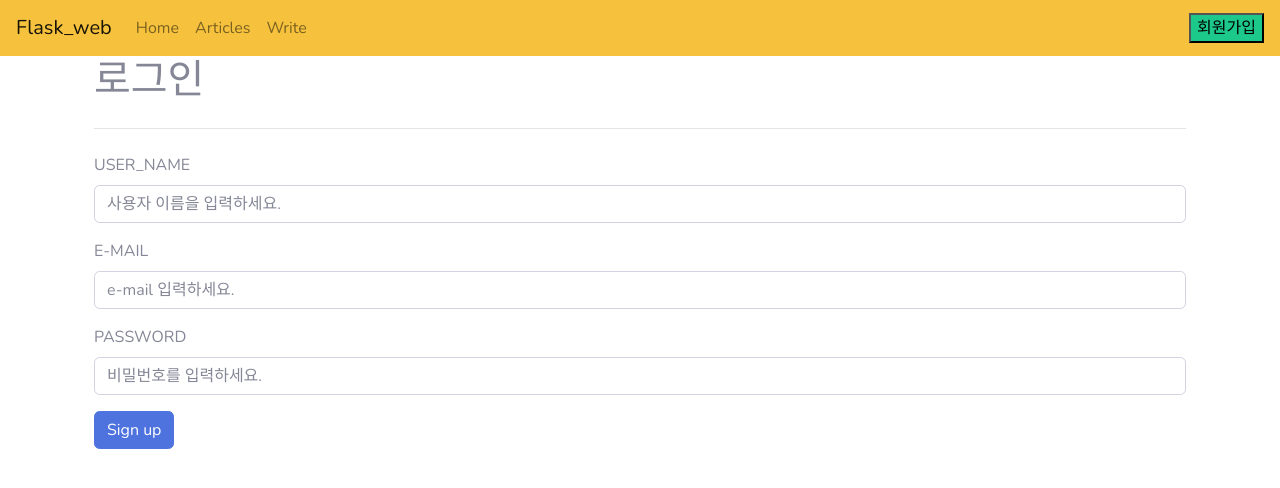
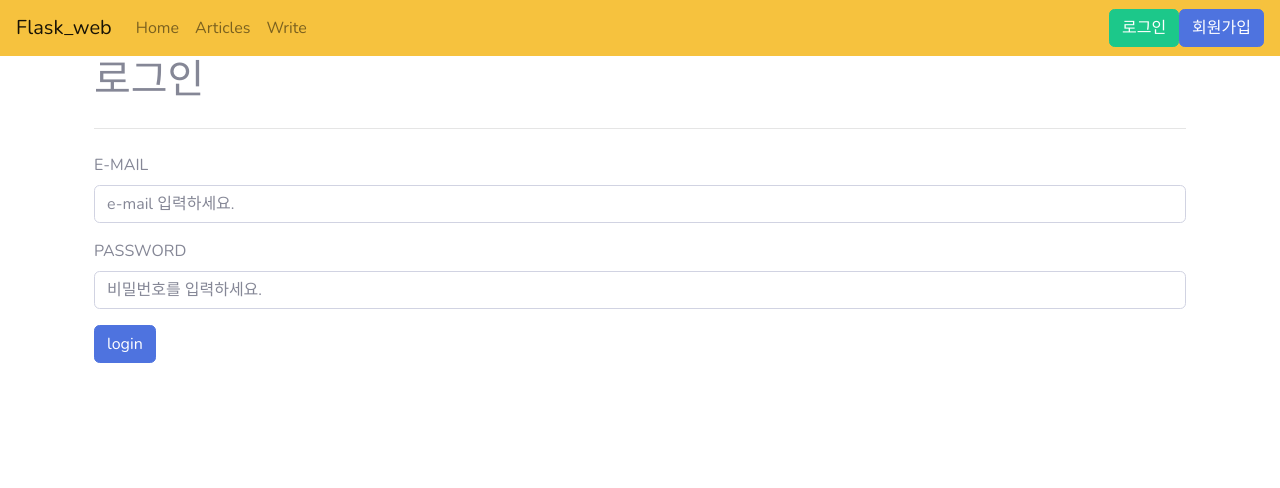
Before and after one commit to gagori/flask_web, a Flask app: page /login in a window 1280 px wide. Shown: the top 488 px of the page. Run offline with Flask 2, Linux system fonts and the light colour scheme; some libraries are stand-ins or nearby versions.

Commit message:
flask_web complete

```diff
--- a/app.py
+++ b/app.py
@@ -1,9 +1,12 @@
-from flask import Flask, render_template, redirect, request
-from flask.signals import request_tearing_down
-from data import Articles
+from flask import Flask, render_template, redirect, request, session, url_for
+# from data import Articles
 import pymysql
 from passlib.hash import pbkdf2_sha256
+from functools import wraps
 
+
+app = Flask(__name__)
+app.config['SECRET_KEY'] = 'gangnam'
 
 db_connection = pymysql.connect(
 	    user    = 'root',
@@ -13,7 +16,29 @@ db_connection = pymysql.connect(
     	charset = 'utf8'
 )
 
-app = Flask(__name__)
+# 로그아웃상태서 삭제,편집,쓰기 기능이 안되게 하기 위해서.
+def is_logged_in(f):
+    # @데코레이터 체크기능 함수 만드는 방법
+    @wraps(f)
+    def wrap(*args, **kwargs):
+        if 'is_logged' in session:
+            return f(*args, **kwargs)   # 체크 통과 후 다음의 함수가 시행된다.
+        else:
+            return redirect(url_for('login'))
+    return wrap
+
+# 삭제는 admin만 할 수 있게.
+def is_admin(f):
+    @wraps(f)
+    def wrap(*args, **kwargs):
+        if session['email'] == 'admin@gmail.com' :
+            return f(*args, **kwargs)
+        else:
+            return redirect('/articles')
+    return wrap
+
+
+
 
 @app.route('/hello')
 def hello_world():
@@ -22,12 +47,14 @@ def hello_world():
 @app.route('/', methods=['GET', 'POST'])
 def index():
     name = "JUNG"
-    return render_template('index.html', data=name)
+    # print(request.headers)
+    print(len(session))      # 로그인 안되면 0, 로그인되면 다른 숫자.
+    return render_template('index.html', data=name, user=session)  # 아직 로그인 유지 check는 안하고 있음. 껍데기만 하는중.
 
 @app.route('/register', methods=['GET','POST'])
 def register():
     if request.method =='GET':
-        return render_template('register.html')
+        return render_template('register.html', user=session)
     else:
         username = request.form["username2"]
         email = request.form["email2"]
@@ -51,7 +78,7 @@ def register():
 @app.route('/login', methods=['GET','POST'])
 def login():
     if request.method == 'GET':
-        return render_template('login.html')
+        return render_template('login.html', user=session)
     else:
         email = request.form['email']
         password = request.form['password']
@@ -68,11 +95,24 @@ def login():
             # 이제 비밀번호 확인
             # 조회해온 데이터가 튜플이므로 튜플사용.
             # verify이용.
+            # 로그인이 되면 session이라는 dict생기게만듬.
             result =  pbkdf2_sha256.verify(password, user[3])
             if result == True:
-                return "SUCCESS"
+                #세션 딕셔너리형태로 저장함.
+                session['id']  = user[0]
+                session['username'] = user[1]
+                session['email'] = user[2]
+                session['date'] = user[4]
+                session['is_logged'] = True
+                print(session)
+                return redirect('/')
             else:
                 return redirect('login')
+
+@app.route('/logout', methods=['GET','POST'])
+def logout():
+    session.clear()
+    return redirect('/')
 
 
 
@@ -84,7 +124,7 @@ def articles():
     cursor.execute(sql)
     topics = cursor.fetchall()
     print(topics)
-    return render_template('articles.html', data = topics)
+    return render_template('articles.html', data = topics, user=session)
 
 @app.route('/detail/<ids>')  # <> params처리
 def detail(ids):
@@ -97,13 +137,14 @@ def detail(ids):
     # for data in list_data:
     #     if data['id'] == int(ids):
     #         article = data
-    return render_template('article.html', article1=topic)
+    return render_template('article.html', article1=topic, user=session)
 
 # post방식 구현, request모듈 사용
 @app.route('/add_article', methods=['GET','POST'])
+@is_logged_in
 def add_article():
     if request.method == "GET":
-        return render_template('add_article.html')
+        return render_template('add_article.html', user=session)
     else:
         title = request.form["title"]
         desc = request.form["desc"]
@@ -113,9 +154,11 @@ def add_article():
         sql = f"INSERT INTO list (title, description, author) VALUES ('{title}', '{desc}', '{author}');"
         cursor.execute(sql)
         db_connection.commit()
-        return redirect('/articles')   # /add_article 경로에서 /articles경로로 다시 돌아감.
+        return redirect('/articles' )   # /add_article 경로에서 /articles경로로 다시 돌아감.
 
 @app.route('/edit_article/<ids>', methods=['GET','POST'])
+# @ 체크함수
+@is_logged_in
 def edit_article(ids):
     if request.method == 'GET':
         cursor = db_connection.cursor()
@@ -123,7 +166,7 @@ def edit_article(ids):
         cursor.execute(sql)
         topic = cursor.fetchone()       # select 즉, 조회니까 commit없이.
         print(topic)
-        return render_template('edit_article.html', article1=topic)
+        return render_template('edit_article.html', article1=topic, user=session)
 
     else:
         title = request.form["title"]
@@ -138,6 +181,8 @@ def edit_article(ids):
 
 
 @app.route('/delete/<ids>', methods=['GET','POST'])
+@is_logged_in
+@is_admin
 def delete(ids):
     cursor =db_connection.cursor()
     sql = f'DELETE FROM list WHERE id={int(ids)};'   # DB에서 Delete Row(s)하는 쿼리문.
--- a/templates/includes/navbar.html
+++ b/templates/includes/navbar.html
@@ -18,5 +18,8 @@
         </ul>
 
     </div>
-    <a href="/register" style="float: right;"><button class="bg-success">회원가입</button></a>
+    {% if user|length == 0 %}
+    <a href="/login" style="float: right;"><button class="btn btn-success">로그인</button></a>
+    <a href="/register" style="float: right;"><button class="btn btn-primary">회원가입</button></a> {% else %}
+    <a href="/logout" style="float: right;"><button class="btn btn-primary">로그아웃</button></a> {% endif %}
 </nav>
--- a/templates/login.html
+++ b/templates/login.html
@@ -2,24 +2,20 @@
 <h1>로그인</h1>
 <hr class="my-4">
 
-<form action="/register" , method="POST">
-    <div class="form-group">
-        <label for="exampleInputUsername">USER_NAME</label>
-        <input type="text" class="form-control" name="username2" id="exampleInputUsername" placeholder="사용자 이름을 입력하세요.">
-    </div>
+<form action="/login" , method="POST">
 
     <div class="form-group">
         <label for="exampleInputEmail">E-MAIL</label>
-        <input type="text" class="form-control" name="email2" id="exampleInputEmail" placeholder="e-mail 입력하세요.">
+        <input type="text" class="form-control" name="email" id="exampleInputEmail" placeholder="e-mail 입력하세요.">
     </div>
 
     <div class="form-group">
         <label for="exampleInputPassword">PASSWORD</label>
-        <input type="password" class="form-control" name="password2" id="exampleInputPassword" placeholder="비밀번호를 입력하세요.">
+        <input type="password" class="form-control" name="password" id="exampleInputPassword" placeholder="비밀번호를 입력하세요.">
     </div>
 
 
-    <input type="submit" class="btn btn-primary" value="Sign up" onclick="return confirm('회원가입이 완료되었습니다.')">
+    <input type="submit" class="btn btn-primary" value="login">
 
 </form>
 {% endblock %}
--- a/templates/register.html
+++ b/templates/register.html
@@ -19,7 +19,7 @@
     </div>
 
 
-    <input type="submit" class="btn btn-primary" value="Sign up" onclick="return confirm('회원가입이 완료되었습니다.')">
+    <input type="submit" class="btn btn-primary" value="Sign up">
 
 </form>
 {% endblock %}
```
Also changed, not shown: templates/index.html (+6 -2 lines).
